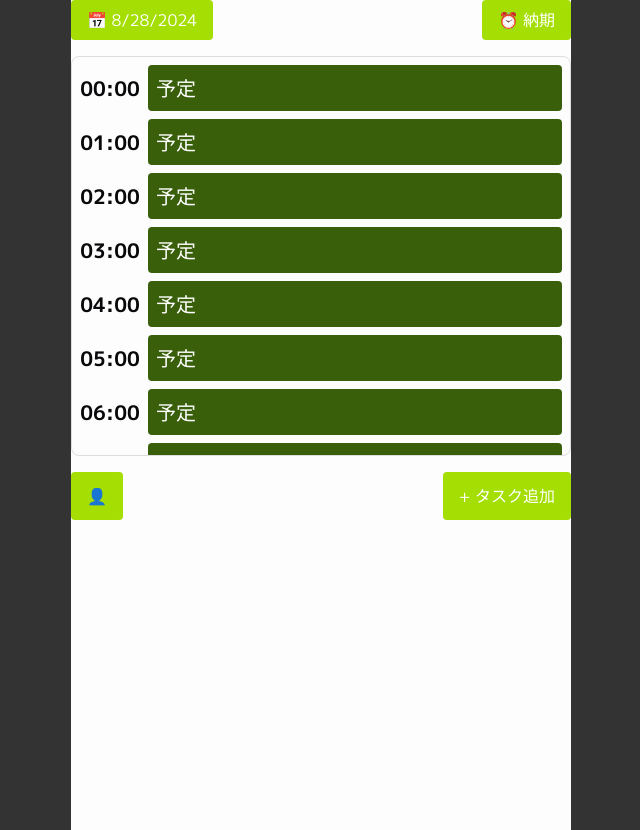
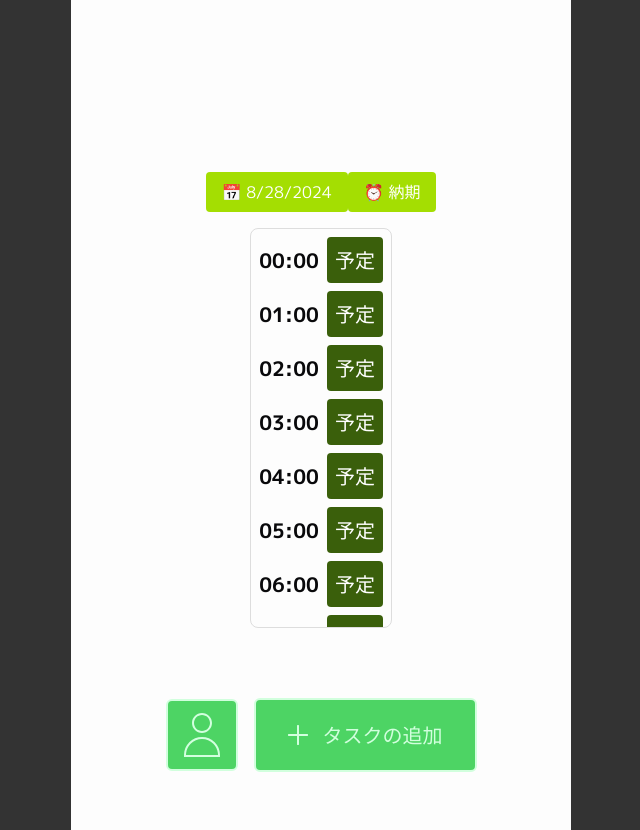
Before and after one commit to Tornado2024-AlphaC/You-DO, a Next.js app: page /daily-schedule in a window 1280 px wide. Shown: the whole page, without its empty margins (319-959 px from the left). Built offline with nearby package versions, Linux system fonts and the light colour scheme; no server answers.

Commit message:
feat: 画面スワイプによる遷移機能の実装

```diff
--- a/src/app/daily-schedule/page.tsx
+++ b/src/app/daily-schedule/page.tsx
@@ -1,11 +1,13 @@
 'use client';
 
 import { Profile, TopTask } from '@/constants/routing';
-import Link from 'next/link';
 import React, { useState, useEffect } from 'react';
 import axios from 'axios';
 // import 'react-calendar/dist/Calendar.css'; // カレンダーのスタイル
 import './daily-schedule.css';
+import Footer from '@/components/features/footer/Footer';
+import { useRouter } from 'next/navigation';
+import { useSwipeable } from 'react-swipeable';
 import { SideSwipe } from '@/components/ui/sideSwipe';
 
 interface Task {
@@ -42,6 +44,14 @@ const DailySchedule: React.FC = () => {
 		}
 	};
 
+	const router = useRouter();
+
+	const handlers = useSwipeable({
+		onSwipedLeft: () => router.push(TopTask),
+		preventScrollOnSwipe: true,
+		trackMouse: true,
+	});
+
 	useEffect(() => {
 		fetchTasks();
 	}, [selectedDate]);
@@ -59,7 +69,7 @@ const DailySchedule: React.FC = () => {
 
 	return (
 		<SideSwipe>
-			<div className="app">
+			<main className="app" {...handlers}>
 				<header className="header">
 					<button onClick={toggleCalendar} className="button date-button">
 						📅 {selectedDate.toLocaleDateString()}
@@ -108,16 +118,8 @@ const DailySchedule: React.FC = () => {
 					))}
 				</div>
 
-				<footer className="footer">
-					<button className="profile-button">👤</button>
-					<button
-						className="add-task-button"
-						onClick={() => postAvailability(availableTimes)}
-					>
-						+ タスク追加
-					</button>
-				</footer>
-			</div>
+				<Footer />
+			</main>
 		</SideSwipe>
 	);
 };
--- a/src/app/task-list/page.tsx
+++ b/src/app/task-list/page.tsx
@@ -1,19 +1,25 @@
+'use client';
+
+import Footer from '@/components/features/footer/Footer';
 import { SideSwipe } from '@/components/ui/sideSwipe';
-import { Profile, TopTask } from '@/constants/routing';
-import Link from 'next/link';
+import { TopTask } from '@/constants/routing';
+import { useRouter } from 'next/navigation';
 import React from 'react';
+import { useSwipeable } from 'react-swipeable';
 
 const TaskList = () => {
+	const router = useRouter();
+
+	const handlers = useSwipeable({
+		onSwipedRight: () => router.push(TopTask),
+		preventScrollOnSwipe: true,
+		trackMouse: true,
+	});
 	return (
 		<SideSwipe>
-			<main>
+			<main {...handlers}>
 				<h1>TaskList</h1>
-				<Link href={Profile} className="text-blue-500">
-					プロフィール画面へ
-				</Link>
-				<Link href={TopTask} className="text-blue-500">
-					今やるタスク画面へ
-				</Link>
+				<Footer />
 			</main>
 		</SideSwipe>
 	);
--- a/src/app/top-task/page.tsx
+++ b/src/app/top-task/page.tsx
@@ -5,19 +5,27 @@ import React from 'react';
 import TaskCard from './components/taskCard/TaskCard';
 import { ResetBtn, ResetBtnDisabled } from './components/timer/ResetBtn';
 import { InTimer, NextTimer } from './components/timer/Timer';
+import { DailySchedule, TaskList } from '@/constants/routing';
+import { useSwipeable } from 'react-swipeable';
+import { useRouter } from 'next/navigation';
 import { SideSwipe } from '@/components/ui/sideSwipe';
-import Link from 'next/link';
-import { TaskList } from '@/constants/routing';
 
 const TopTask = () => {
+	const router = useRouter();
+
+	const handlers = useSwipeable({
+		onSwipedLeft: () => router.push(TaskList),
+		onSwipedRight: () => router.push(DailySchedule),
+		preventScrollOnSwipe: true,
+		trackMouse: true,
+	});
+
 	return (
 		<SideSwipe>
-			<main>
+			<main {...handlers}>
 				<div className="absolute top-0 my-14 space-y-4">
 					<NextTimer />
 					<ResetBtnDisabled />
-					<Link href={TaskList}>タスク一覧へ</Link>
-					<Link href="/daily-schedule">日課へ</Link>
 				</div>
 
 				<TaskCard />
```
